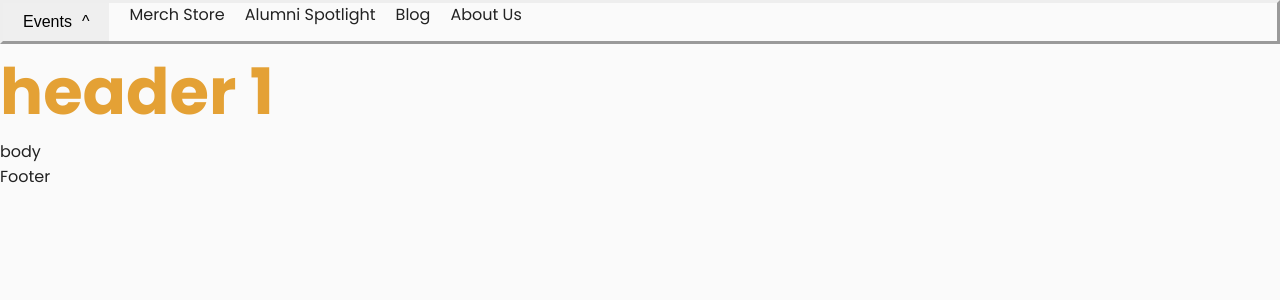
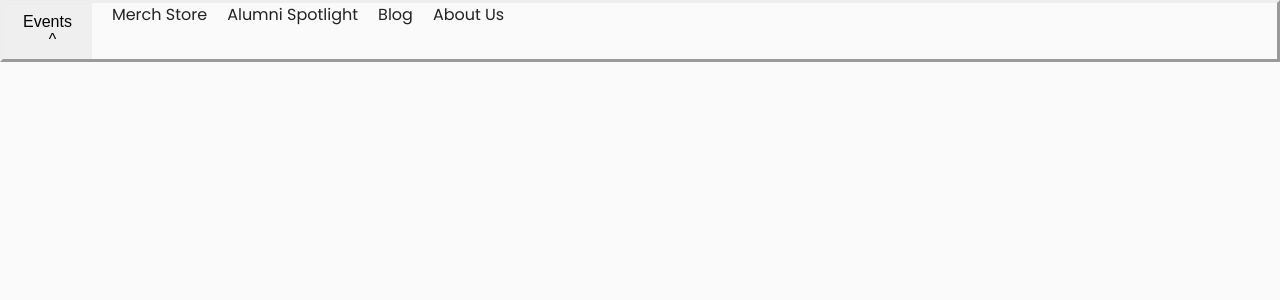
Before and after one commit to include-davis/aggie-fiction, a Next.js app: page / in a window 1280 px wide. Shown: the top 300 px of the page. Built offline with nearby package versions, Linux system fonts and the light colour scheme.

Commit message:
update the page

```diff
--- a/app/(pages)/(home)/page.jsx
+++ b/app/(pages)/(home)/page.jsx
@@ -1,10 +1,9 @@
 import styles from "./page.module.scss";
-
+import Button from "../_components/Button/Button"
 export default function Home() {
   return (
     <main className={styles.page}>
-      <h1>header 1</h1>
-      <p>body</p>
+
     </main>
   );
 }
--- a/app/(pages)/(home)/page.module.scss
+++ b/app/(pages)/(home)/page.module.scss
@@ -1,5 +1,3 @@
 .page {
-    h1 {
-        color: var(--gold);
-    }
+    display: flex;
 }
--- a/app/(pages)/_components/Button/Button.jsx
+++ b/app/(pages)/_components/Button/Button.jsx
@@ -1,9 +1,9 @@
-import styles from "./Footer.module.scss";
+import styles from "./Button.module.scss";
 
-export default function Footer() {
+export default function Button() {
     return (
       <div>
-        Footer
+
       </div>
     );
 }
--- a/app/(pages)/_components/Footer/Footer.jsx
+++ b/app/(pages)/_components/Footer/Footer.jsx
@@ -3,7 +3,6 @@ import styles from "./Footer.module.scss";
 export default function Footer() {
     return (
       <div>
-        Footer
       </div>
     );
 }
--- a/app/(pages)/_components/Header/Header.jsx
+++ b/app/(pages)/_components/Header/Header.jsx
@@ -6,7 +6,7 @@ export default function Header() {
             <div className={styles.dropdown}>
                 <button className={styles.button}>
                     Events
-                    <span className={styles.arrow}>^</span>  {/* 添加符号 */}
+                    <div className={styles.arrow}>^</div>  {/* 添加符号 */}
                 </button>
                 <div className={styles.dropdown_contents}>
                     <a href="#">Calendar</a>
```
